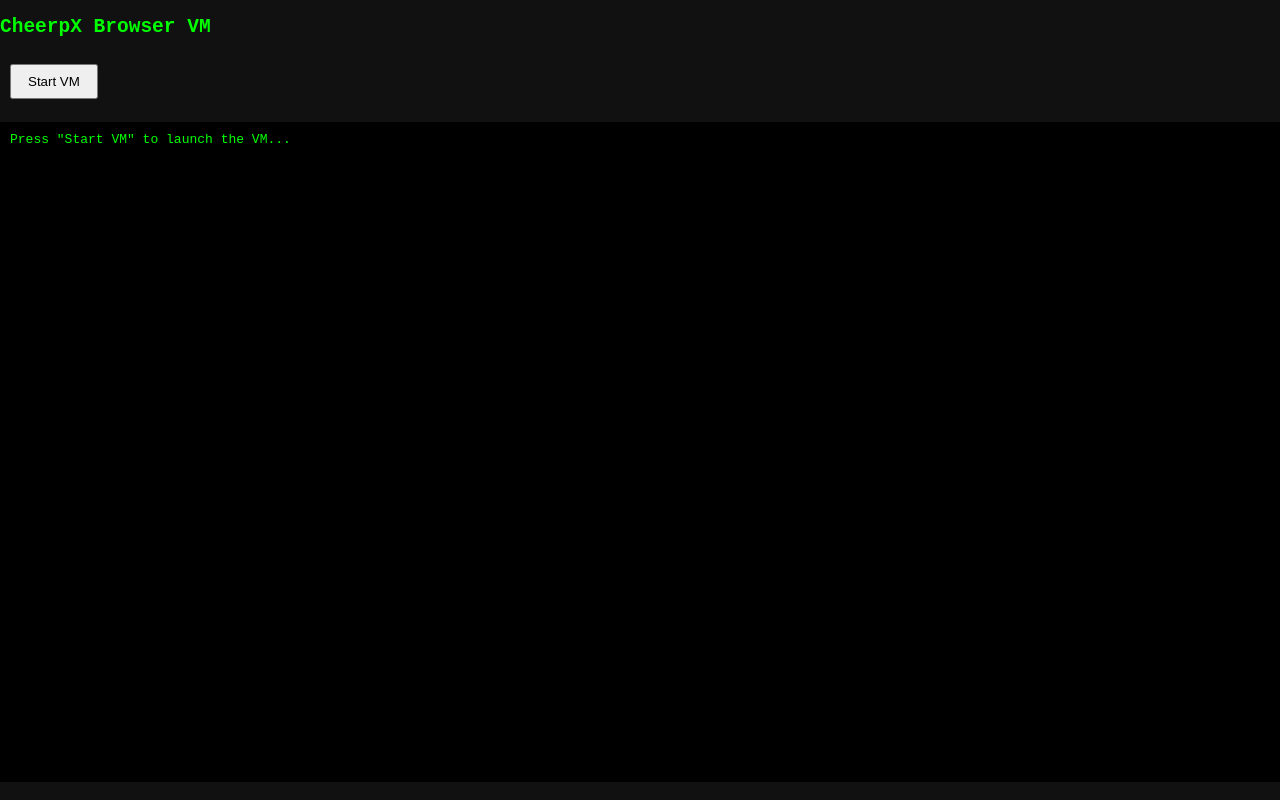
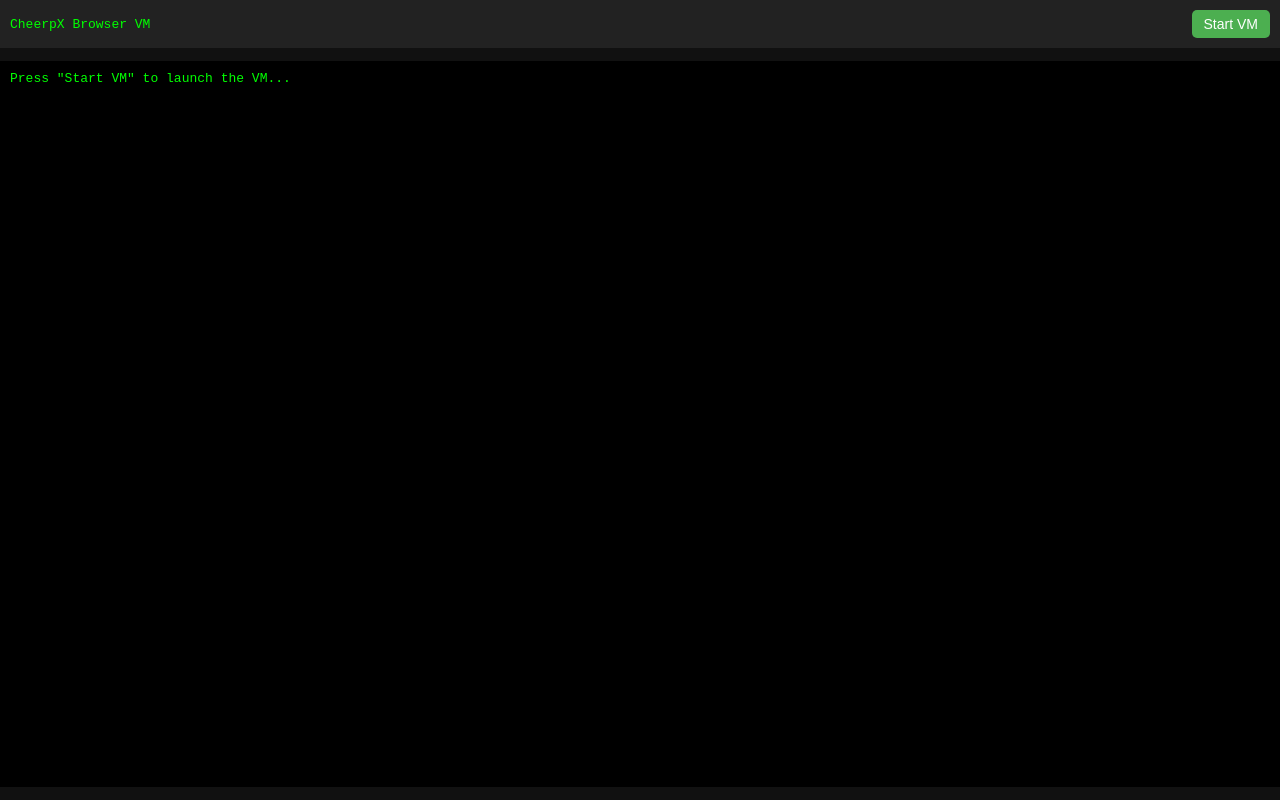
Before and after one commit to supboiii552/Cheerpx, a plain HTML site: page index.html in a window 1280 px wide. Drawn offline with Linux system fonts and the light colour scheme.

```diff
--- a/index.html
+++ b/index.html
@@ -5,15 +5,20 @@
 <title>CheerpX Browser VM</title>
 <script src="https://cdn.jsdelivr.net/npm/@leaningtech/cheerpx@1.0.0/dist/cheerpx.min.js"></script>
 <style>
-  body { font-family: monospace; background: #111; color: #0f0; margin: 0; }
-  #console { padding: 10px; height: 80vh; overflow-y: scroll; white-space: pre-wrap; background: #000; }
-  button { margin: 10px; padding: 8px 16px; }
+  body { font-family: monospace; background: #111; color: #0f0; margin: 0; display: flex; flex-direction: column; height: 100vh; }
+  header { padding: 10px; background: #222; display: flex; justify-content: space-between; align-items: center; }
+  #console { flex: 1; padding: 10px; overflow-y: auto; white-space: pre-wrap; background: #000; }
+  button { padding: 6px 12px; font-size: 14px; cursor: pointer; background: #4CAF50; border: none; border-radius: 5px; color: #fff; }
+  button:hover { background: #45a049; }
 </style>
 </head>
 <body>
 
-<h2>CheerpX Browser VM</h2>
-<button id="start">Start VM</button>
+<header>
+  <span>CheerpX Browser VM</span>
+  <button id="start">Start VM</button>
+</header>
+
 <pre id="console">Press "Start VM" to launch the VM...</pre>
 
 <script>
@@ -25,7 +30,6 @@
     await cx.initialize();
 
     cx.setConsole(consoleEl);
-
     consoleEl.textContent += "VM ready!\n";
 
     // Launch bash shell
```
